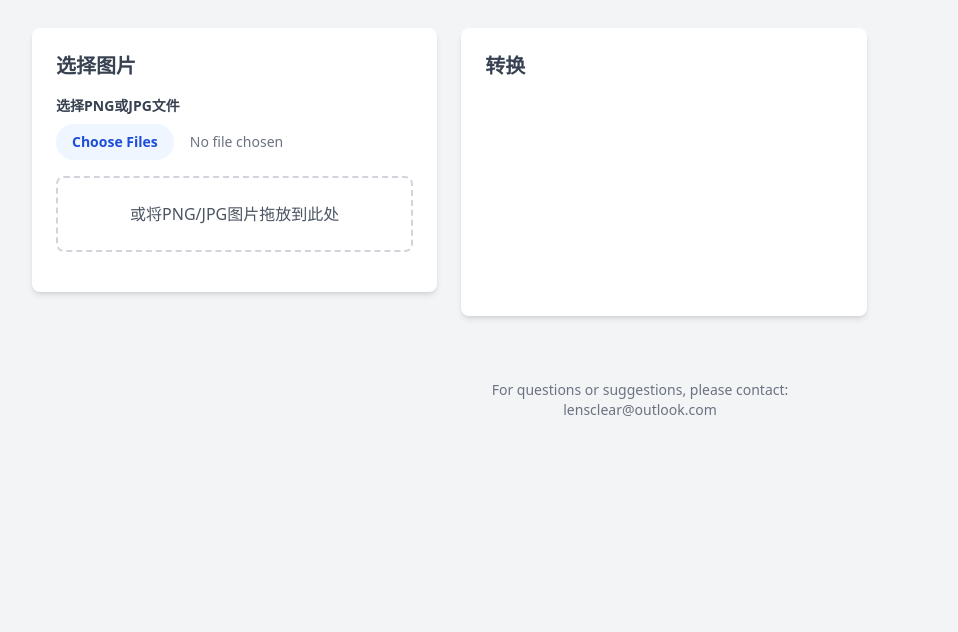
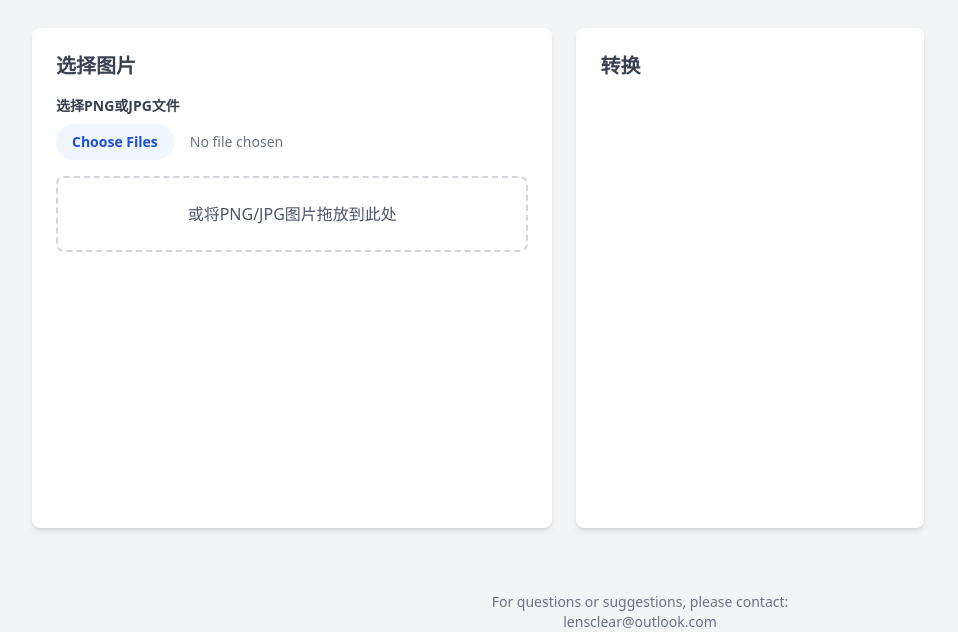
Before and after one commit to forleoliang/JPGConvert, a plain HTML site: page index.html in a window 1280 px wide. Shown: the part 168-800 px from the top of the page, without its empty margins (0-958 px from the left). Drawn offline with nearby package versions, Linux system fonts and the light colour scheme.

Commit message:
Update index.html

```diff
--- a/index.html
+++ b/index.html
@@ -24,9 +24,9 @@
     <div class="container mx-auto p-8 max-w-7xl">
         <h1 class="text-3xl font-bold text-gray-800 mb-8 text-center">PNG/JPG to WebP Converter</h1>
 
-        <div class="flex space-x-6">
+        <div class="flex flex-col lg:flex-row lg:space-x-6 space-y-6 lg:space-y-0">
             <!-- Select Images Card -->
-            <div class="bg-white rounded-lg shadow-md p-6 mb-6 w-1/3">
+            <div class="bg-white rounded-lg shadow-md p-6 mb-0 w-full lg:w-[42.8%] min-h-[500px]">
                 <h2 class="text-xl font-bold text-gray-700 mb-4">选择图片</h2>
                 <div class="mb-4">
                     <label for="imageUpload" class="block text-gray-700 text-sm font-bold mb-2">选择PNG或JPG文件</label>
@@ -45,7 +45,7 @@
             </div>
 
             <!-- Processing Card -->
-            <div id="previewArea" class="bg-white rounded-lg shadow-md p-6 mb-6 w-1/3 hidden">
+            <div id="previewArea" class="bg-white rounded-lg shadow-md p-6 mb-0 w-full lg:w-[28.6%] min-h-[500px] hidden">
                 <div class="flex justify-between items-center mb-4">
                     <h2 class="text-xl font-bold text-gray-700">处理中</h2>
                     <button id="removeAllImagesButton" class="text-gray-500 hover:text-red-500 text-xl font-bold" type="button" aria-label="移除所有图片" hidden>×</button>
@@ -71,7 +71,7 @@
             </div>
 
             <!-- Convert Card -->
-            <div class="bg-white rounded-lg shadow-md p-6 text-center w-1/3">
+            <div class="bg-white rounded-lg shadow-md p-6 text-center w-full lg:w-[28.6%] min-h-[500px]">
                 <h2 class="text-xl font-bold text-gray-700 text-left mb-4">转换</h2>
                 <button id="convertButton" class="bg-blue-500 text-white px-6 py-2 rounded-full font-semibold hover:bg-blue-600 transition-colors hidden disabled:opacity-50 disabled:cursor-not-allowed" disabled>转换图片</button>
                 <div id="downloadLinkArea" class="hidden">
```
